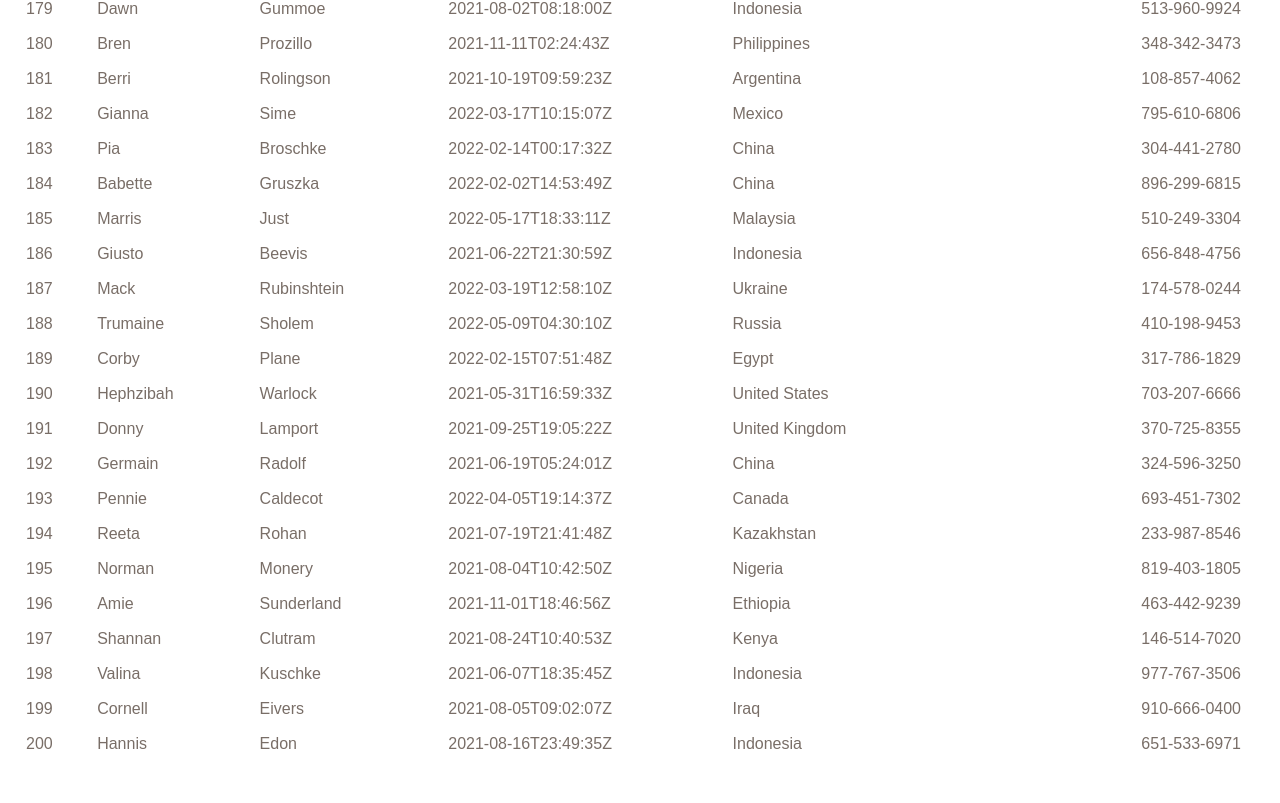
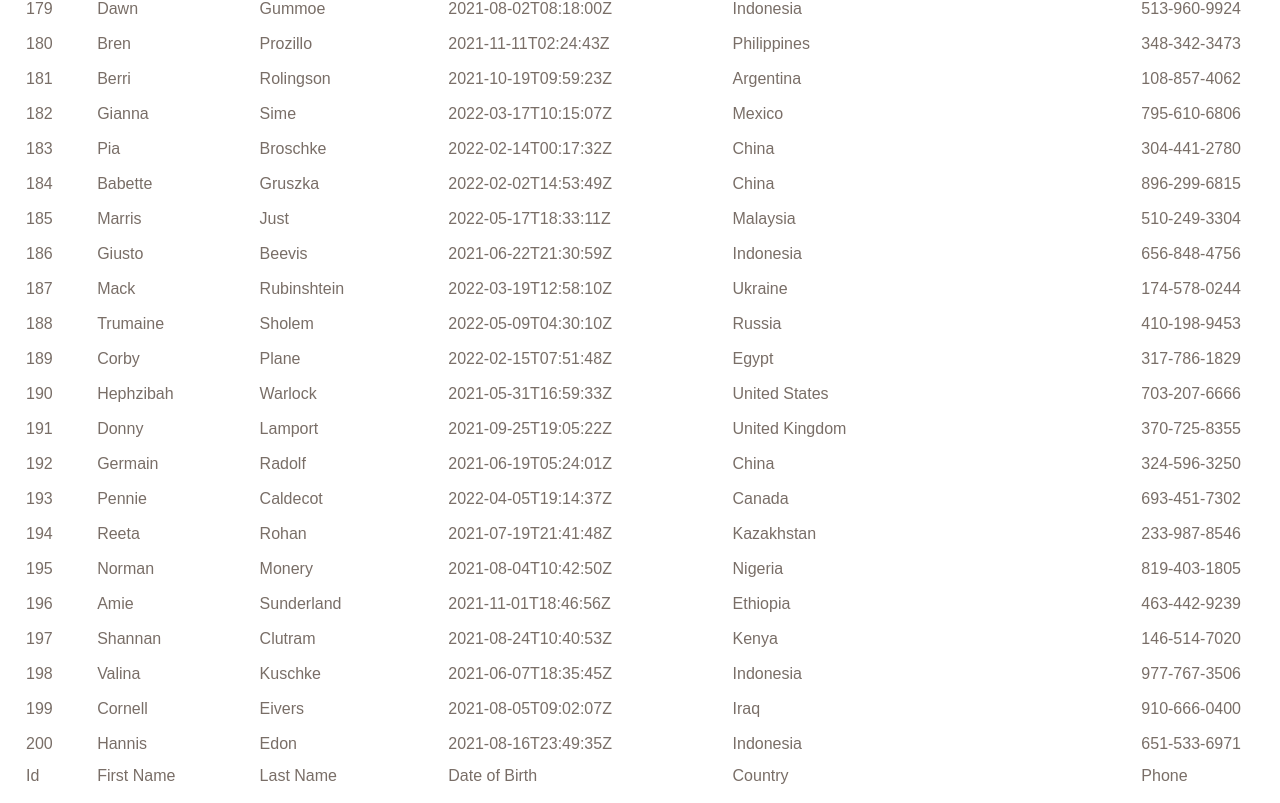
Before and after one commit to kurtreyn/react-table-practice, a React (Create React App) app: page / in a window 1280 px wide. Shown: the part 6275-7078 px from the top of the page. Before the commit the page ends 7049 px from the top, so only its background shows below. Built offline with nearby package versions, Linux system fonts and the light colour scheme.

Commit message:
created table footer

```diff
--- a/src/components/BasicTable.js
+++ b/src/components/BasicTable.js
@@ -1,38 +1,26 @@
 import React, { useMemo } from 'react';
 import { useTable } from 'react-table';
-import MOCK_DATA from '../data/MOCK_DATA.json'; // Step 1
+import MOCK_DATA from '../data/MOCK_DATA.json';
 import { COLUMNS } from './columns';
 import './table.css';
 
 function BasicTable({ tableData }) {
-  // useMemo is a React hook that is similar to useEffect, but it only calls the function if one of the dependencies has changed.
   const columns = useMemo(() => COLUMNS, []);
   const data = useMemo(() => MOCK_DATA, []);
 
-  // Step 3: create a table insance
-  // useTable returns a bunch of values that we can use to control the table.
-  const tableInstance = useTable({
+  const {
+    getTableProps,
+    getTableBodyProps,
+    headerGroups,
+    footerGroups,
+    rows,
+    prepareRow,
+  } = useTable({
     columns,
     data,
   });
 
-  // Step 5
-  const { getTableProps, getTableBodyProps, headerGroups, rows, prepareRow } =
-    tableInstance;
-  // getTableProps: destructure values that react table needs
-  // getTableBodyProps: destructure values that react table needs
-  // headerGroups: group of headers, every column header belongs to it's own header group
-  // on each row, prepareRow is called, which is a function that is passed to the table body
-
-  // Steps 3 & 5 can be combined to look like this:
-  // const { getTableProps, getTableBodyProps, headerGroups, rows, prepareRow } =
-  //   useTable({
-  //     columns,
-  //     data,
-  //   });
-
   return (
-    // Step 4
     <div className="table-component">
       <table {...getTableProps()}>
         <thead>
@@ -58,6 +46,15 @@
             );
           })}
         </tbody>
+        <tfoot>
+          {footerGroups.map((footerGroup) => (
+            <tr {...footerGroup.getFooterGroupProps()}>
+              {footerGroup.headers.map((column) => (
+                <td {...column.getFooterProps()}>{column.render('Footer')}</td>
+              ))}
+            </tr>
+          ))}
+        </tfoot>
       </table>
     </div>
   );
--- a/src/components/columns.js
+++ b/src/components/columns.js
@@ -1,27 +1,32 @@
-// Step 2
 export const COLUMNS = [
   {
     Header: 'Id',
+    Footer: 'Id',
     accessor: 'id',
   },
   {
     Header: 'First Name',
+    Footer: 'First Name',
     accessor: 'first_name',
   },
   {
     Header: 'Last Name',
+    Footer: 'Last Name',
     accessor: 'last_name',
   },
   {
     Header: 'Date of Birth',
+    Footer: 'Date of Birth',
     accessor: 'date_of_birth',
   },
   {
     Header: 'Country',
+    Footer: 'Country',
     accessor: 'country',
   },
   {
     Header: 'Phone',
+    Footer: 'Phone',
     accessor: 'phone',
   },
 ];
```
